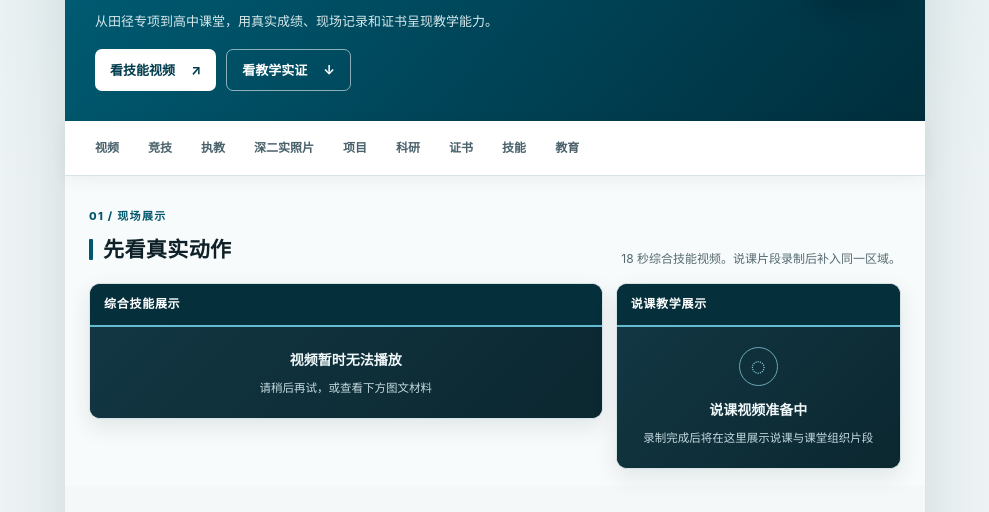
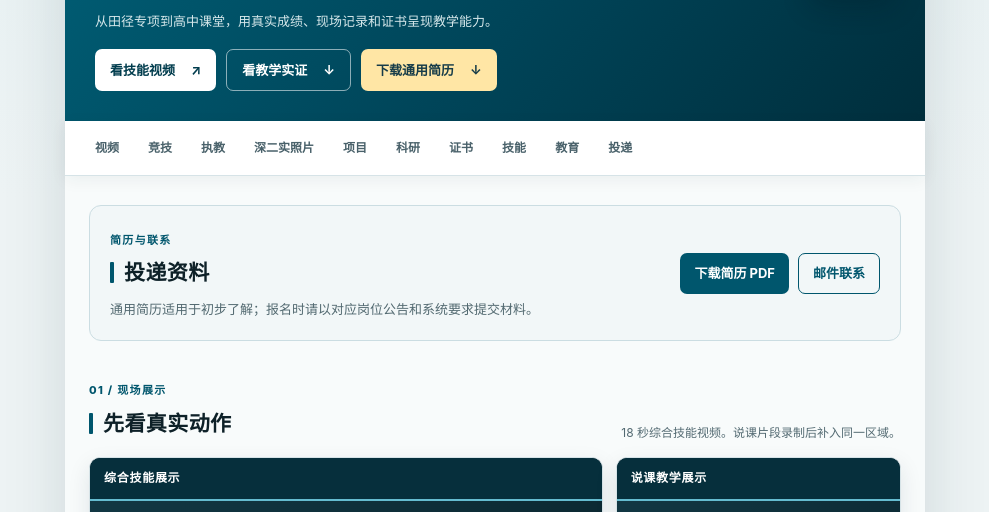
Before and after one commit to camellia1094-boop/camellia1094-boop.github.io, a plain HTML site: page index.html in a window 1280 px wide. Shown: the part 242-754 px from the top of the page, without its empty margins (145-1134 px from the left). Drawn offline with Linux system fonts and the light colour scheme.

Commit message:
添加体育教师通用简历及投递入口

```diff
--- a/index.html
+++ b/index.html
@@ -112,6 +112,16 @@ body{background:linear-gradient(180deg,#e4eff1 0,#edf3f4 440px,#edf3f4 100%)}
 .hero-primary:hover{background:#e7f4f6}
 .hero-secondary{color:#fff;border:1px solid rgba(255,255,255,.55)}
 .hero-secondary:hover{background:rgba(255,255,255,.1)}
+.hero-download{color:#173c49;background:#ffe6a5}
+.hero-download:hover{background:#fff0c9}
+.application-panel{display:flex;align-items:center;justify-content:space-between;gap:18px;padding:20px;border:1px solid #cbdde2;border-radius:12px;background:#f2f7f8}
+.application-panel h2{margin:3px 0 7px}
+.application-panel p{margin:0;color:#526970;font-size:13px;line-height:1.7}
+.application-links{display:flex;gap:9px;flex-wrap:wrap;flex:none}
+.application-links a{display:inline-flex;align-items:center;justify-content:center;min-height:41px;padding:0 14px;border-radius:7px;font-size:13px;font-weight:700;text-decoration:none}
+.application-links .download{background:#00566d;color:#fff}
+.application-links .email{border:1px solid #00566d;color:#00566d}
+.application-links a:hover{filter:brightness(.94)}
 .section-nav{position:sticky;top:0;z-index:30;display:flex;gap:5px;align-items:center;overflow-x:auto;scrollbar-width:none;-webkit-overflow-scrolling:touch;background:rgba(255,255,255,.96);backdrop-filter:blur(10px);border-bottom:1px solid var(--line);padding:8px 18px;box-shadow:0 4px 16px rgba(0,43,56,.06)}
 .section-nav::-webkit-scrollbar{display:none}
 .section-nav a{flex:none;display:inline-flex;align-items:center;justify-content:center;min-height:38px;padding:0 12px;border-radius:7px;color:#49616a;text-decoration:none;font-size:12px;font-weight:700;white-space:nowrap;transition:background .2s,color .2s}
@@ -205,6 +215,7 @@ a:focus-visible,button:focus-visible,img.zoomable:focus-visible{outline:3px soli
 .school-gallery .gallery-wide img{aspect-ratio:16/9}
 .school-gallery figcaption{min-height:52px}
 @media(max-width:699px){.school-gallery{gap:8px}.school-gallery figcaption{font-size:11px;padding:8px;min-height:64px}}
+@media(max-width:699px){.application-panel{display:block;padding:17px}.application-links{margin-top:14px}.application-links a{flex:1;min-width:125px}}
 </style>
 </head>
 <body>
@@ -224,14 +235,29 @@ a:focus-visible,button:focus-visible,img.zoomable:focus-visible{outline:3px soli
     <div class="hero-actions">
       <a class="hero-primary" href="#video">看技能视频 <span aria-hidden="true">↗</span></a>
       <a class="hero-secondary" href="#teaching">看教学实证 <span aria-hidden="true">↓</span></a>
+      <a class="hero-download" href="吴宇航_体育教师通用简历.pdf" download>下载通用简历 <span aria-hidden="true">↓</span></a>
     </div>
   </div>
 
   <nav class="section-nav" aria-label="展示页目录">
     <a href="#video">视频</a><a href="#competition">竞技</a><a href="#teaching">执教</a>
     <a href="#shenzhen-gallery">深二实照片</a><a href="#project">项目</a><a href="#research">科研</a>
-    <a href="#certificates">证书</a><a href="#versatility">技能</a><a href="#education">教育</a>
+    <a href="#certificates">证书</a><a href="#versatility">技能</a><a href="#education">教育</a><a href="#application">投递</a>
   </nav>
+
+  <section id="application" aria-labelledby="application-title">
+    <div class="application-panel">
+      <div>
+        <span class="section-index">简历与联系</span>
+        <h2 id="application-title">投递资料</h2>
+        <p>通用简历适用于初步了解；报名时请以对应岗位公告和系统要求提交材料。</p>
+      </div>
+      <div class="application-links">
+        <a class="download" href="吴宇航_体育教师通用简历.pdf" download>下载简历 PDF</a>
+        <a class="email" href="mailto:1029105868@qq.com?subject=%E4%BD%93%E8%82%B2%E6%95%99%E5%B8%88%E5%BA%94%E8%81%98%E8%81%94%E7%B3%BB">邮件联系</a>
+      </div>
+    </div>
+  </section>
 
   <section class="video-section" id="video">
     <div class="section-heading">
@@ -297,7 +323,7 @@ a:focus-visible,button:focus-visible,img.zoomable:focus-visible{outline:3px soli
     <div class="card">
       <div class="ct">深圳第二实验学校<span class="tag">实习体育教师</span></div>
       <div class="cm">公办高中 · 教育实习 · 2026.09 – 2026.11（在岗）</div>
-      <div class="cb">高一、高二体育选项课教学，覆盖 10 个行政班，按模块合班授课，主教篮球，周课时 9 节；另承担大课间与课后训练。校女子高水平篮球队综合体能训练。参与校体育节、校运动会等校级体育活动的策划。实习结束后可提供学校实习证明与鉴定表。</div>
+      <div class="cb">高一、高二体育选项课教学，覆盖 10 个行政班，按模块合班授课，主教篮球，周课时 9 节；另承担大课间与课后训练。校女子高水平篮球队综合体能训练。参与校体育节、校运动会等校级体育活动的策划。</div>
     </div>
     <div class="card">
       <div class="ct">东莞鼎胜体育<span class="tag">短跑主教</span></div>
@@ -409,12 +435,12 @@ a:focus-visible,button:focus-visible,img.zoomable:focus-visible{outline:3px soli
       <div class="ct">华中师范大学　运动训练专业　本科</div>
       <div class="cm">教育部直属师范院校（211 / 双一流）· 2023.09 – 2027.06</div>
       <div class="cb">教育学学士（预计 2027.06 授予）· 校级奖学金（2024.12）· 田径专项（100m）</div>
-      <div class="cb">教师资格证（高中体育）：笔试已过 2 科，科目二备考中。</div>
+      <div class="cb">高中体育教师资格考试：笔试已过 2 科，科目二备考中。</div>
     </div>
   </section>
 
   <footer>
-    证书与赛事材料可提供原件核验；在岗实习证明待实习结束后补充<br>
+    证书与赛事材料可提供原件核验；教学展示持续更新<br>
     华中师范大学 · 运动训练专业 · 2027 届
   </footer>
 </div>
@@ -426,7 +452,7 @@ var VIDEOS = [
   { label: "综合技能展示", file: "video1.mp4",
     cap: "篮球 · 跨栏 · 短跑 · 跳高 —— 多项目动作示范", poster: POSTER },
   { label: "说课教学展示", file: null,
-    cap: "说课与课堂教学实录" }
+    cap: "说课与动作示范" }
 ];
 (function () {
   var host = document.getElementById('vsecs');
```
Also changed, not shown: 1 other file.
